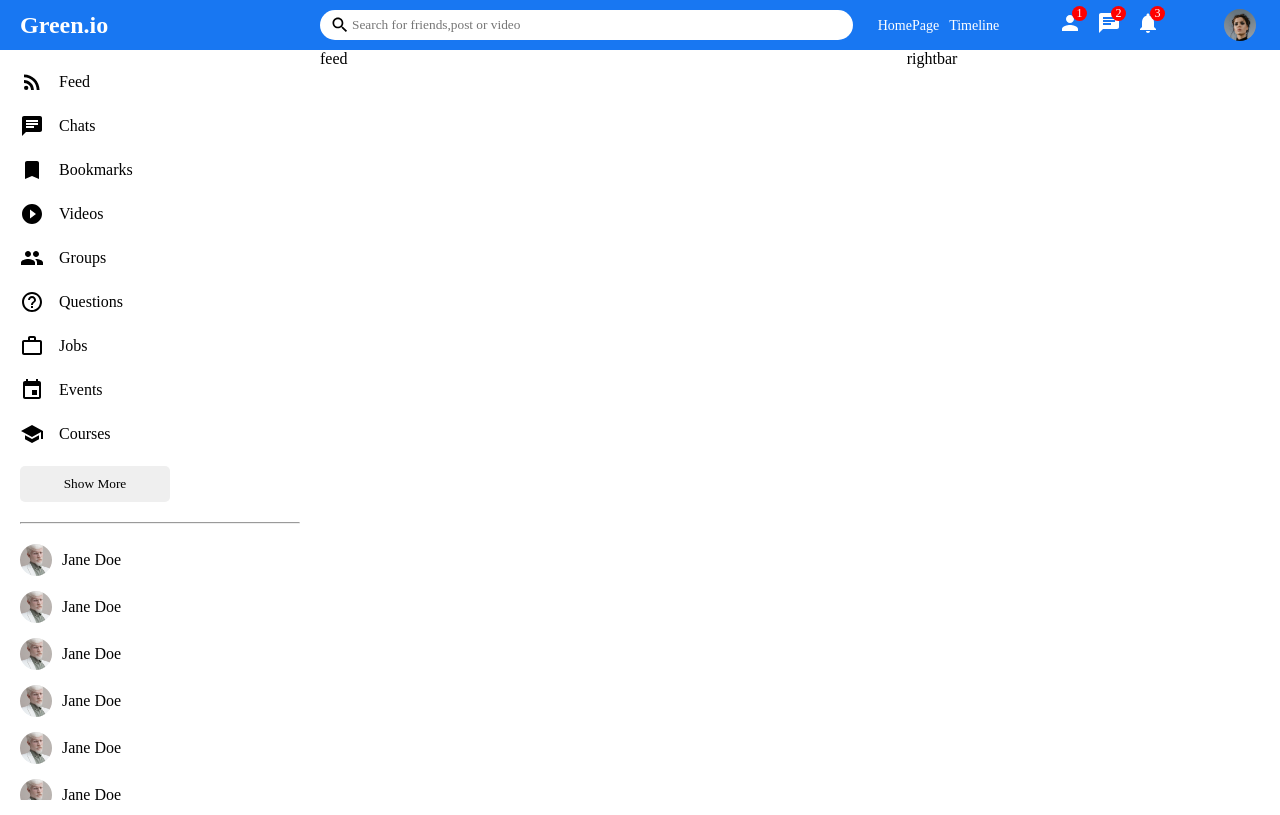
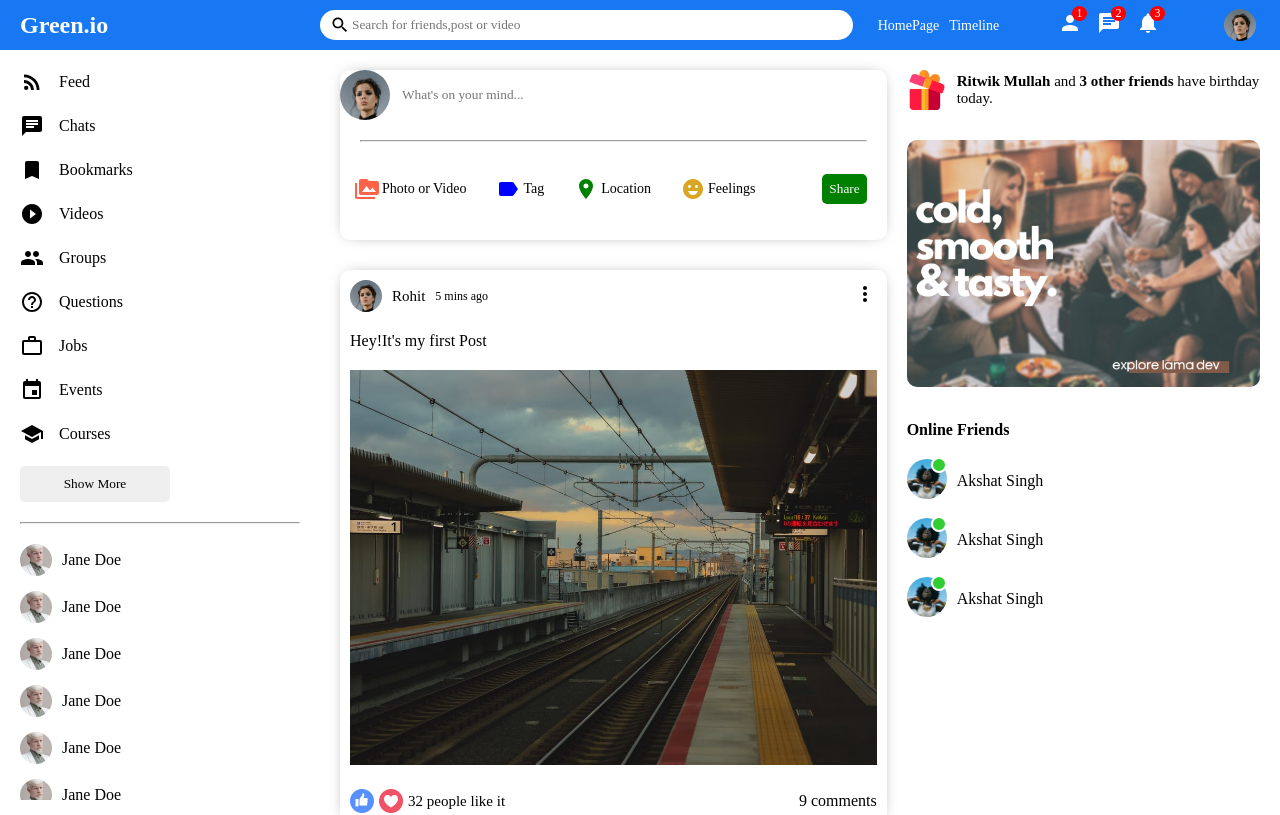
Before and after one commit to 1398abhisingh911/social-media-app-mern, a React (Create React App) app in the folder client/: page / in a window 1280 px wide. Shown: the top 815 px of the page. Built offline with nearby package versions, Linux system fonts and the light colour scheme.

Commit message:
FEED and RIGHTBAR Component Done

```diff
--- a/client/public/index.html
+++ b/client/public/index.html
@@ -5,7 +5,7 @@
     <meta charset="utf-8" />
     <meta name="viewport" content="width=device-width, initial-scale=1" />
     <link rel="preconnect" href="https://fonts.gstatic.com" />
-    <link href="https://fonts.googleapis.com/css2?family=Roboto:wght@100;300;400;500;700;900&display=swap" rel="stylesheet" />
+    <link href="https://fonts.googleapis.com/css2?family=Roboto:wght@100;300;400;500;0,700;900&display=swap" rel="stylesheet" />
     <title>Green.io</title>
     <link rel="stylesheet" href="style.css" />
 </head>
--- a/client/src/components/feed/Feed.jsx
+++ b/client/src/components/feed/Feed.jsx
@@ -1,5 +1,18 @@
 import React from "react";
 import "./feed.css";
+import Share from "../share/Share";
+import Post from "../post/Post";
+
 export default function Feed() {
-  return <div className="feed">feed</div>;
+  return (
+    <div className="feed">
+      <div className="feedWrapper">
+        <Share />
+        <Post />
+        <Post />
+        <Post />
+        <Post />
+      </div>
+    </div>
+  );
 }
--- a/client/src/components/feed/feed.css
+++ b/client/src/components/feed/feed.css
@@ -1,3 +1,7 @@
 .feed {
     flex: 5.5;
 }
+
+.feedWrapper {
+    padding: 20px;
+}
--- /dev/null
+++ b/client/src/components/post/Post.jsx
@@ -0,0 +1,40 @@
+import React from "react";
+import "./post.css";
+import { MoreVert } from "@material-ui/icons";
+
+export default function Post() {
+  return (
+    <div className="post">
+      <div className="postWrapper">
+        <div className="postTop">
+          <div className="postTopLeft">
+            <img
+              className="postProfileImg"
+              src="/assets/person/1.jpeg"
+              alt=""
+            />
+            <span className="postUsername">Rohit</span>
+            <span className="postDate">5 mins ago</span>
+          </div>
+          <div className="postTopRight">
+            <MoreVert />
+          </div>
+        </div>
+        <div className="postCenter">
+          <span className="postText">Hey!It's my first Post</span>
+          <img className="postImg" src="/assets/post/1.jpeg" alt="" />
+        </div>
+        <div className="postBottom">
+          <div className="postBottomLeft">
+            <img className="likeIcon" src="/assets/like.png" alt="" />
+            <img className="likeIcon" src="/assets/heart.png" alt="" />
+            <span className="postLikeCounter">32 people like it</span>
+          </div>
+          <div className="postBottomRight">
+            <span className="postComentRight">9 comments</span>
+          </div>
+        </div>
+      </div>
+    </div>
+  );
+}
--- /dev/null
+++ b/client/src/components/post/post.css
@@ -0,0 +1,78 @@
+.post {
+    width: 100%;
+    -webkit-box-shadow: 0px 0px 16px 8px rgba(0, 0, 0, 0.68);
+    box-shadow: 0px 0px 16px -8px rgba(0, 0, 0, 0.68);
+    border-radius: 10px;
+    margin: 30px 0;
+}
+
+.postWrapper {
+    padding: 10px;
+}
+
+.postTop {
+    display: flex;
+    align-items: center;
+    justify-content: space-between;
+}
+
+.postTopLeft {
+    display: flex;
+    align-items: center;
+}
+
+.postProfileImg {
+    width: 32px;
+    height: 32px;
+    border-radius: 50%;
+    object-fit: cover;
+}
+
+.postUsername {
+    font-size: 15px;
+    font-weight: 500;
+    margin: 0 10px;
+}
+
+.postDate {
+    font-size: 12px;
+}
+
+.postCenter {
+    margin: 20px 0;
+}
+
+.postImg {
+    margin-top: 20px;
+    width: 100%;
+    max-height: 500px;
+    object-fit: contain;
+}
+
+.postBottom {
+    display: flex;
+    align-items: center;
+    justify-content: space-between;
+}
+
+.postBottomLeft {
+    display: flex;
+    align-items: center;
+}
+
+.likeIcon {
+    width: 24px;
+    height: 24px;
+    margin-right: 5px;
+    cursor: pointer;
+}
+
+.postLikeCounter {
+    font-size: 15px;
+}
+
+.postCommentText {
+    font-size: 15px;
+    cursor: pointer;
+    border-bottom: 1px dashed gray;
+}
--- a/client/src/components/rightbar/Rightbar.jsx
+++ b/client/src/components/rightbar/Rightbar.jsx
@@ -1,5 +1,54 @@
 import React from "react";
 import "./rightbar.css";
+
 export default function Rightbar() {
-  return <div className="rightbar">rightbar</div>;
+  return (
+    <div className="rightbar">
+      <div className="rightbarWrapper">
+        <div className="birthdayContainer">
+          <img className="birthdayImg" src="assets/gift.png" alt="" />
+          <span className="birthdayText">
+            <b>Ritwik Mullah</b> and <b>3 other friends</b> have birthday today.
+          </span>
+        </div>
+        <img className="rightbarAd" src="/assets/ad.png" alt="" />
+        <h4 className="rightbarTitle">Online Friends</h4>
+        <ul className="rightbarFriendList">
+          <li className="rightbarFriend">
+            <div className="rightbarProfileImgContainer">
+              <img
+                src="assets/person/3.jpeg"
+                alt=""
+                className="rightbarProfileImg"
+              />
+              <span className="rightbarOnline"></span>
+            </div>
+            <span className="rightbarUsername">Akshat Singh</span>
+          </li>
+          <li className="rightbarFriend">
+            <div className="rightbarProfileImgContainer">
+              <img
+                src="assets/person/3.jpeg"
+                alt=""
+                className="rightbarProfileImg"
+              />
+              <span className="rightbarOnline"></span>
+            </div>
+            <span className="rightbarUsername">Akshat Singh</span>
+          </li>
+          <li className="rightbarFriend">
+            <div className="rightbarProfileImgContainer">
+              <img
+                src="assets/person/3.jpeg"
+                alt=""
+                className="rightbarProfileImg"
+              />
+              <span className="rightbarOnline"></span>
+            </div>
+            <span className="rightbarUsername">Akshat Singh</span>
+          </li>
+        </ul>
+      </div>
+    </div>
+  );
 }
--- a/client/src/components/rightbar/rightbar.css
+++ b/client/src/components/rightbar/rightbar.css
@@ -1,3 +1,72 @@
 .rightbar {
     flex: 3.5
 }
+
+.rightbarWrapper {
+    padding: 20px 20px 0 0;
+}
+
+.birthdayContainer {
+    display: flex;
+    align-items: center;
+}
+
+.birthdayImg {
+    width: 40px;
+    height: 40px;
+    margin-right: 10px;
+}
+
+.birthdayText {
+    font-weight: 300;
+    font-size: 15px;
+}
+
+.rightbarAd {
+    width: 100%;
+    border-radius: 10px;
+    margin: 30px 0;
+}
+
+.rightbarTitle {
+    margin-bottom: 20px;
+}
+
+.rightbarFriendList {
+    padding: 0;
+    margin: 0;
+    list-style: none;
+}
+
+.rightbarFriend {
+    display: flex;
+    align-items: center;
+    margin-bottom: 15px;
+}
+
+.rightbarProfileImgContainer {
+    margin-right: 10px;
+    position: relative;
+}
+
+.rightbarProfileImg {
+    width: 40px;
+    height: 40px;
+    border-radius: 50%;
+    object-fit: cover;
+}
+
+.rightbarOnline {
+    width: 12px;
+    height: 12px;
+    border-radius: 50%;
+    background-color: limegreen;
+    position: absolute;
+    top: -2px;
+    right: 0;
+    border: 2px solid white;
+}
+
+.rightbarUsername {
+    font-weight: 500;
+}
--- /dev/null
+++ b/client/src/components/share/Share.jsx
@@ -0,0 +1,36 @@
+import React from "react";
+import "./share.css";
+import { PermMedia, Label, Room, EmojiEmotions } from "@material-ui/icons";
+
+export default function Share() {
+  return (
+    <div className="share">
+      <div className="shareTop">
+        <img className="shareProfileImg" src="/assets/person/1.jpeg" alt="" />
+        <input placeholder="What's on your mind..." className="shareInput" />
+      </div>
+      <hr className="shareHr"></hr>
+      <div className="shareBottom">
+        <div className="shareOptions">
+          <div className="shareOption">
+            <PermMedia htmlColor="tomato" className="shareIcon" />
+            <span className="shareOptionText">Photo or Video</span>
+          </div>
+          <div className="shareOption">
+            <Label htmlColor="blue" className="shareIcon" />
+            <span className="shareOptionText">Tag</span>
+          </div>
+          <div className="shareOption">
+            <Room htmlColor="green" className="shareIcon" />
+            <span className="shareOptionText">Location</span>
+          </div>
+          <div className="shareOption">
+            <EmojiEmotions htmlColor="goldenrod" className="shareIcon" />
+            <span className="shareOptionText">Feelings</span>
+          </div>
+        </div>
+        <button className="shareButton">Share</button>
+      </div>
+    </div>
+  );
+}
--- /dev/null
+++ b/client/src/components/share/share.css
@@ -0,0 +1,76 @@
+.share {
+    width: 100%;
+    height: 170px;
+    border-radius: 10px;
+    -webkit-box-shadow: 0px 0px 16px 8px rgba(0, 0, 0, 0.68);
+    box-shadow: 0px 0px 16px -8px rgba(0, 0, 0, 0.68);
+}
+
+.shareWrapper {
+    padding: 10px;
+}
+
+.shareTop {
+    display: flex;
+    align-items: center;
+}
+
+.shareProfileImg {
+    width: 50px;
+    height: 50px;
+    border-radius: 50%;
+    object-fit: cover;
+    margin-right: 10px;
+}
+
+.shareInput {
+    border: none;
+    width: 80%
+}
+
+.shareInput:focus {
+    outline: none;
+}
+
+.shareHr {
+    margin: 20px;
+}
+
+.shareBottom {
+    display: flex;
+    align-items: center;
+    justify-content: space-between;
+}
+
+.shareOptions {
+    display: flex;
+    margin-right: 20px;
+}
+
+.shareOption {
+    display: flex;
+    align-items: center;
+    margin: 15px;
+    cursor: pointer;
+}
+
+.shareIcon {
+    font-style: 18px;
+    margin-right: 3px;
+}
+
+.shareOptionText {
+    font-size: 14px;
+    font-weight: 500;
+}
+
+.shareButton {
+    border: none;
+    padding: 7px;
+    border-radius: 5px;
+    background-color: green;
+    font-weight: 500;
+    margin-right: 20px;
+    cursor: pointer;
+    color: white;
+}
```
